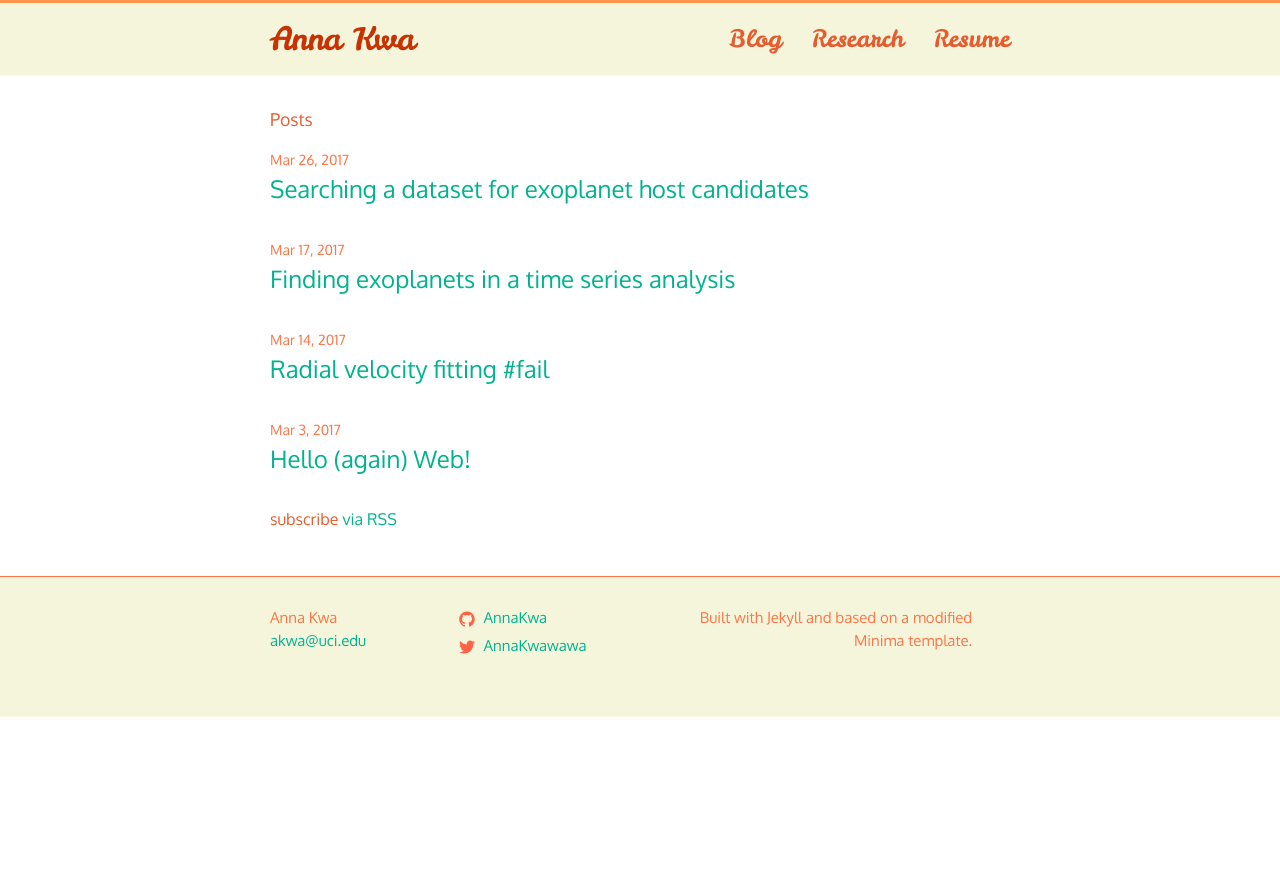
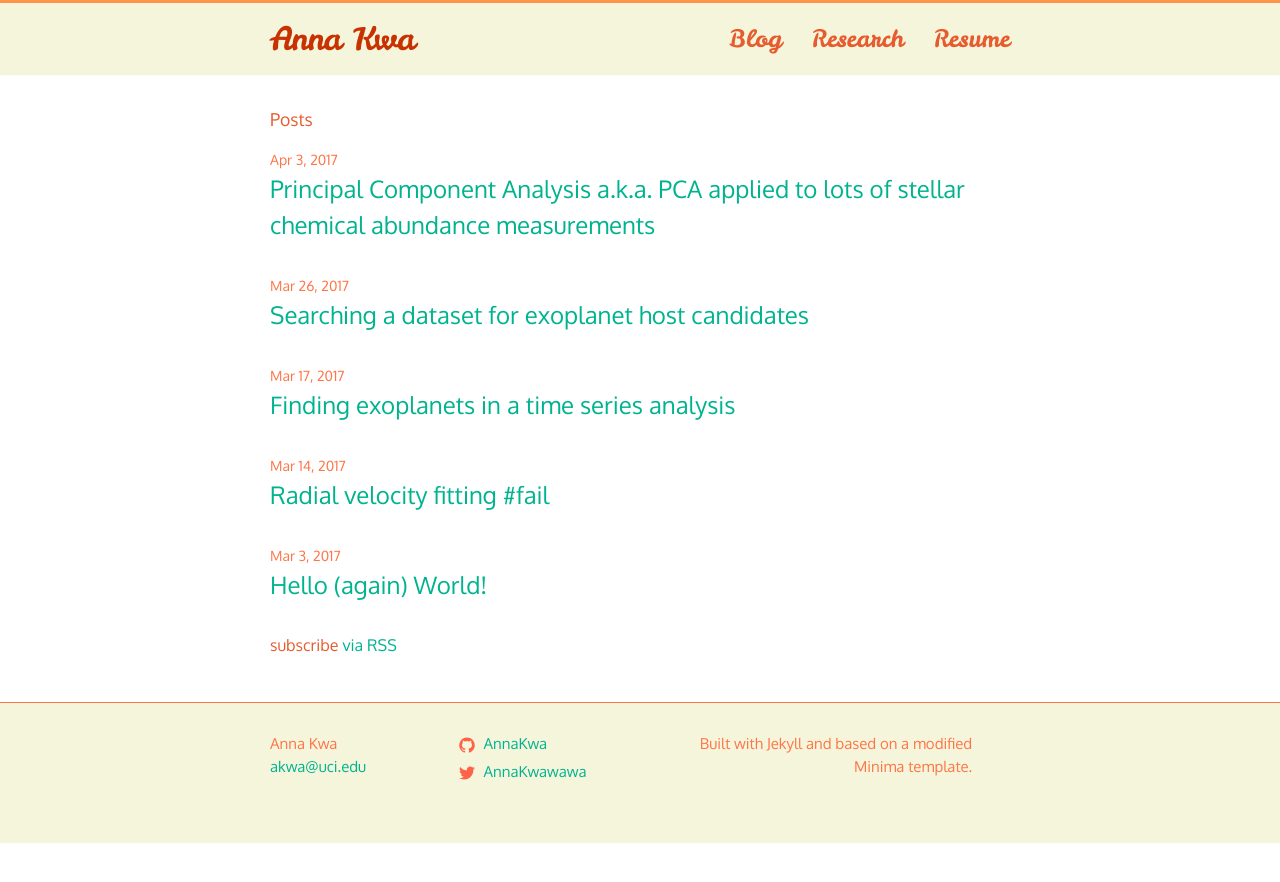
Before and after one commit to AnnaKwa/annakwa.github.io, a Jekyll site: the page built from blog.md, in a window 1280 px wide. Shown: the top 882 px of the page. Built offline with Jekyll 4.4.1, drawn with Linux system fonts in a browser that asks for light colours; some web fonts are replaced; some of the changed lines change nothing that is shown.

Commit message:
added old CEMP writing and files

````diff
--- a/_posts/2017-03-03-welcome.md
+++ b/_posts/2017-03-03-welcome.md
@@ -1,6 +1,6 @@
 ---
 layout: post
-title:  "Hello (again) Web!"
+title:  "Hello (again) World!"
 date:   2017-03-03
 categories: jekyll update
 ---
--- /dev/null
+++ b/_posts/2017-04-03-PCA_CEMP_abundances.md
@@ -0,0 +1,348 @@
+---
+layout: post
+title:  "Principal Component Analysis a.k.a. PCA applied to lots of stellar chemical abundance measurements"
+date:   2017-04-03
+use_math: true
+categories: PCA, chemical abundances, dimensionality reduction
+---
+## Dimensionality reduction:
+### Carbon-enhanced metal poor $\($CEMP$\)$ stars and their chemical abundance patterns
+
+This notebook is a blast from the past--my undergraduate research thesis was written on carbon-enhanced metal-poor stars, and I found some old data in my Gmail account that was great for illustrating the concept of dimensionality reduction.
+
+First, some background on the science behind what we're doing and why...
+
+### What is a CEMP star and why do some people care about them???
+
+In astronomy, a _metal_ is any element that is heavier than hydrogen or helium. $\($Yes, oxygen counts as a metal. So do carbon, nitrogen, etc.$\)$ So a _metal-poor_ star is one which contains relatively low levels of elements heavier than H/He compared to our own Sun $\($usually at least 10 times lower$\)$.
+![](http://astronomy.swin.edu.au/cms/cpg15x/albums/userpics/PeriodicTable.gif)
+
+Astronomers also tend to measure quantities in logarithmic scales. For example, to indicate that some star has the same ratio of oxygen atoms to hydrogen atoms as our Sun, we would write that this star's oxygen abundance as $[O/H]=0.0$, i.e. the ratio of oxygen to hydrogen in this star is $10^{~0} = 1$ times the oxygen/hydrogen ratio in our Sun. Another more oxygen-poor star might have an abundance of $[O/H]=-2$, meaning that its oxygen/hydrogen ratio is $10^{~-2}=0.01$ times that in Sun.
+
+Carbon-enhanced metal-poor $\($CEMP$\)$ stars are stars with very low iron $\($Fe$\)$ content relative to the Sun, but not-as-low carbon content as you might expect, given how low their other metal abundances are.
+
+
+```python
+%matplotlib inline
+import numpy as np
+import matplotlib.pyplot as plt
+from sklearn.decomposition import PCA
+from sklearn.preprocessing import StandardScaler
+from copy import copy
+
+```
+
+### Preliminaries: the curse of dimensionality
+
+Consider a D-dimensional uniform distribution with coordinates between [r,-r] on each axis.
+What is the probability of randomly drawing a point that lies within a distance $ r=\sqrt{x_1^2+\dots+x_{D}^2} $ of the origin?
+
+The volume of a hypersphere with radius r is $$ V_D(r)=\frac{2 r^D \pi^{D/2}}{D~\Gamma(D/2)} $$ so this probability is given by $$ f_D=\frac{V_D(r)}{(2r)^D} = \frac{\pi^{D/2}}{D~2^{D-1}~\Gamma(D/2)} $$ The limit of which goes to zero as D approaches infinity: $$  \lim_   {D\to \infty} f_d = 0 $$
+
+The larger the dimensionality of your data set, the more difficult it is to evenly sample its volume.
+
+
+### CEMP stars as high-dimensional datasets
+As an example below, we have approximately 100 stars $\($data points$\)$ with 23 measured chemical abundances $\($they live in a 23-dimensional parameter space$\)$. We could try and look for correlations between difference elemental abundances by pairing up every possible combination of elements, but that $\(1\)$ that would be a lot of pairings, and $\(2\)$ that wouldn't tell us anything if the structure in the data involved combinations of 3 or more coordinates $\($abundances$\)$.
+
+
+
+
+```python
+#We have ~100 carbon enhanced metal poor stars with 23 chemical abundances measured [Fe/H] and [X/Fe]
+
+#importing and floatify data
+infile=open('CEMPabundances.dat','r')
+per_row = []
+for line in infile:
+    per_row.append(line.split('\t'))
+elem_abundance_arr_str = list(zip(*per_row))
+
+truncated_elem_abundance_arr=[]
+tot_elem_abundance_arr=[]
+for arr0 in elem_abundance_arr_str:
+    tot_elem_abundance_arr.append([float(i) for i in arr0])
+
+#remove unmeasured elements
+for n in range(len(tot_elem_abundance_arr)):
+    arr0=tot_elem_abundance_arr[n]
+    truncated_elem_abundance_arr.append([x for x in arr0 if x!=-10000.])
+
+#read labels for abundances
+infile.close()
+#for arr in elem_abundance_arr:
+#    for i in range(len(arr)):
+#        arr[i]=float(arr[i])
+
+infile=open('elem_list.dat','r')
+per_row = []
+for line in infile:
+    per_row.append(line.split('\t'))
+elems=per_row[0]
+infile.close()
+
+#histogram distributions in abundances
+fig = plt.figure(figsize=(20, 20))
+for n in range(0,23):
+    ax=fig.add_subplot(5,5,(n+1))
+    ax.hist(truncated_elem_abundance_arr[n], 10, normed=1, facecolor='blue', alpha=0.4)
+    #ax.set_xlabel(elems[n])
+    ax.annotate(elems[n] ,xy=(0.05,0.9), xycoords='axes fraction', size=14)
+
+plt.show()
+```
+
+
+![png](/assets/CEMP_stellar_abundances_files/CEMP_stellar_abundances_3_0.png)
+
+
+You can kind of see that the distributions of chemical abundances for some elements (Europium, or Eu, looks the most obvious) appear to be bimodal. Might there be distinct sub-populations of these stars which can be grouped based on their abundances of a few of the elements above? $\($Spoiler, yes--we can sort of predict which elements have the most variance between populations using stellar evolution theory. But PCA makes this really obvious even if you don't know which evolutionary tracks produce barium versus europium.$\)$
+
+### Searching for structure in a 23-dimensional data set
+
+Without reducing the dimensionality, we can play around and try to search for some structure in the abundances. Looking for correlations between two dimensions is doable. If we were looking for structure in a plane defined by just two of these axes, we could make a triangle plot $\($no room here though$\)$ and visually inspect for any pairs of related abundances. We could do something similar to search for structure in the data that depended on 3 dimensions, but that would be hard to visualize and we'd have $\mathcal{O}(D^3)$ combinations to test, and so on for even more dimensions of the data.
+
+
+```python
+Dim1=17  #0-22    cheat: try combinations of 1,17,18,20,21,22
+Dim2=21 #0-22
+
+Nobjs=len(tot_elem_abundance_arr[0])
+
+#reform this array since next cell is changing it for whatever reason
+tot_elem_abundance_arr=[]
+for arr0 in elem_abundance_arr_str:
+    tot_elem_abundance_arr.append([float(i) for i in arr0])
+
+#only use objects with measurements for both elements
+arr1,arr2=[],[]
+for obj in range(Nobjs):
+    if tot_elem_abundance_arr[Dim1][obj]!=-10000. and tot_elem_abundance_arr[Dim2][obj]!=-10000.:
+        arr1.append(tot_elem_abundance_arr[Dim1][obj])
+        arr2.append(tot_elem_abundance_arr[Dim2][obj])
+
+fig=plt.figure(figsize=(3, 3))
+ax=fig.add_subplot(111)
+
+ax.plot(arr1,arr2, 'o')
+ax.annotate('N$_{obj}$='+repr(len(arr1)) ,xy=(0.05,0.9), xycoords='axes fraction', size=14)
+ax.set_xlabel(elems[Dim1],fontsize=22)
+ax.set_ylabel(elems[Dim2],fontsize=22)
+```
+
+
+
+
+    <matplotlib.text.Text at 0x7f6937b85588>
+
+
+
+
+![png](/assets/CEMP_stellar_abundances_files/CEMP_stellar_abundances_6_1.png)
+
+
+I cheated and used my prior knowledge to pick a combination of two elements that might be expected to have some structure in their 2D scatter plot. Europium $\($Eu$\)$ is produced in what is known as the r $\($rapid$\)$ process, which occurs at the late stages of life for high-mass stars. Therefore we expect a population of stars with higher Eu abundance (those which accreted  material from a dying high-mass binary companion) and a population with lower Eu abundance $\($stars which did not have a high-mass companion to accrete Eu from$\)$. Barium $\($Ba$\)$ is produced in the s $\($slow$\)$ process, which occurs in the late stages of a low-mass star's life. Thus we might expect that stars with higher Ba content might belong to a different group than stars with higher Eu content.
+
+However, this isn't apparent in the figure above. By eye, the two clumps of data points with [Ba/Fe]>1 have a correlation between Ba and Eu abundance. This is because their Ba and Eu content is mostly obtained through *accretion* of material from a companion star, or is already present in the gas that the star formed out of. Therefore a star might have a higher Ba or Eu abundance simply because it formed more recently, out of gas that was enriched by prior generations of stars. To disentangle this effect, we need to also consider the abundances of Fe and C, which give us information about how old a star is and how much material it has accreted from its companion.
+
+### PCA decomposition
+
+The code below does a principal components analysis of the dataset and returns the top three PCA vectors. Not all stars have all 23 elements measured. I fill in the unmeasured value with the median of the rest of the data, which is a simple way to deal with this. There are probably better ways of taking care of this consideration though.
+
+
+```python
+#unmeasured elements replaced with median of measurements
+n_components=8
+processed_arr=[]
+copy_arr = list(copy(tot_elem_abundance_arr))
+
+# replace unrecorded values with median
+for n in range(len(copy_arr)):
+    arr=copy_arr[n]
+    processed_arr.append(arr)
+    temp_arr=[]
+    for i in range(Nobjs):
+        if arr[i]!=-10000:
+            temp_arr.append(arr[i])
+    for i in range(Nobjs):
+        if arr[i]==-10000:
+            processed_arr[n][i]=np.median(temp_arr)
+
+# normalize data
+copy_arr = list(copy(processed_arr))
+std_processed_arr = StandardScaler().fit_transform(np.transpose(copy_arr))
+
+
+'''
+copy_arr = list(copy(processed_arr))
+for n in range(len(copy_arr)):
+    arr=copy_arr[n]
+    max_value = np.max( abs(np.array(copy_arr[n])))
+    processed_arr[n] = np.array(processed_arr[n]/max_value)
+'''
+
+
+# tranpose so each row is all chemical abundances for one star
+#std_processed_arr=np.transpose(std_processed_arr)
+
+pca = PCA(n_components)
+
+pca.fit(std_processed_arr)
+
+pca_score = pca.explained_variance_ratio_
+V = pca.components_
+PC1, PC2, PC3=V[0],V[1],V[2]
+
+
+print( 'Percent of variance in each PC' )
+print(pca.explained_variance_ratio_)
+print (repr(np.sum(pca_score))+' percent of variance captured by first '+repr(n_components)+' eigenvectors')
+
+
+# plot orientations of principal components
+fig=plt.figure(figsize=(20, 12))
+ax=fig.add_subplot(311)
+
+x=np.linspace(0,22,23)
+zeroline=np.zeros(23)
+ax.set_xlim([-1,24])
+ax.set_ylim([-1,1])
+ax.set_ylabel('PC 1',fontsize=20)
+ax.plot(x,zeroline,'--',color='grey')
+
+for n in range(len(elems)):
+    ax.annotate(elems[n] ,xy=(n,0.6+((-1)**n)*0.05), xycoords='data',ha="center", size=14)
+ax.plot(x,PC1,'o')
+
+ax2=fig.add_subplot(312)
+ax2.set_xlim([-1,24])
+ax2.set_ylim([-1,1.0])
+ax2.set_ylabel('PC 2',fontsize=20)
+ax2.plot(x,zeroline,'--',color='grey')
+
+for n in range(len(elems)):
+    ax2.annotate(elems[n] ,xy=(n,0.7+((-1)**n)*0.05), xycoords='data',ha="center", size=14)
+ax2.plot(x,PC2,'o')
+
+ax3=fig.add_subplot(313)
+ax3.set_xlim([-1,24])
+ax3.set_ylim([-1,1.0])
+ax3.set_ylabel('PC 3',fontsize=20)
+ax3.plot(x,zeroline,'--',color='grey')
+
+for n in range(len(elems)):
+    ax3.annotate(elems[n] ,xy=(n,0.7+((-1)**n)*0.05), xycoords='data',ha="center", size=14)
+ax3.plot(x,PC3,'o')
+
+```
+
+    Percent of variance in each PC
+    [ 0.2001063   0.12839156  0.09631772  0.0890388   0.06421381  0.0601888
+      0.04742005  0.04504102]
+    0.73071806833955022 percent of variance captured by first 8 eigenvectors
+
+
+
+
+
+    [<matplotlib.lines.Line2D at 0x7f6935d7a908>]
+
+
+
+
+![png](/assets/CEMP_stellar_abundances_files/CEMP_stellar_abundances_9_2.png)
+
+
+The first principal component PC1 accounts for about 20% of the variance. The elements with the highest contribution to PC1--other than Fe and C--are heavy elements that are formed through either the r- or s- processes. This isn't surprising if you are familiar with the different tracks of stellar evolution--the mass of the star will determine whether it undergoes r- or s- process synthesis at the end of its life.
+
+The second principal component PC2 accounts for about 13% of the variance. Aside from Fe, the main components of PC2 are lighter elements: N, Na, Mg, Al, Si, and Ca. Mg, Si, and Ca are so-called 'alpha elements', which are produced in type II supernovae. I'm not exactly sure how to interpret or explain the composition of PC2.
+
+### Plot in PCA space and compare to existing classification
+
+Finally, I take the original data and look at its 2D projection onto planes defined by different PCA eigenvectors. Each of these stars has been classified into a different subclass of CEMP stars in previous studies. At zeroth order, astronomers look at [Ba/Fe], [Eu/Fe], and [La/Fe] and make cuts in those abundances to define what group a star belongs in. For example, any star with [Ba/Fe] > $x_1$ and [Eu/Fe]<$x_2$ gets classified as type 's', and so on. In the future I'd be interested in running some clustering algorithm on the PCA projection and seeing if I can recover these classifications.
+
+
+```python
+
+#import type of each star so they can be labeled by color
+infile=open('type_list.dat','r')
+cemp_type = []
+for line in infile:
+    cemp_type.append(line.split()[0])
+color_list = []
+for t, starType in enumerate(cemp_type):
+    if starType =='s':
+        color_list.append('salmon')
+    elif starType =='no':
+        color_list.append('purple')
+    elif starType =='rs':
+        color_list.append('gold')
+    else:
+        color_list.append('turquoise')
+
+
+# Project data in PCA space
+pca_projection = np.transpose(pca.fit_transform(std_processed_arr))
+
+# Pick two PCA eigenvectors (1-8)
+pca_axes = (0,1)
+xAxis = pca_projection[pca_axes[0]]
+yAxis = pca_projection[pca_axes[1]]
+
+# Plot 2D projection in PCA_x, PCA_y
+fig=plt.figure(figsize=(12,12))
+
+ax=fig.add_subplot(223)
+
+# Pick two PCA eigenvectors (1-8)
+pca_axes = (0,1)
+xAxis = pca_projection[pca_axes[0]]
+yAxis = pca_projection[pca_axes[1]]
+
+ax=fig.add_subplot(223)
+ax.scatter(xAxis,yAxis, color=color_list, picker=True)
+ax.set_xlabel('PCA '+ repr(pca_axes[0]+1))
+ax.set_ylabel('PCA '+ repr(pca_axes[1]+1))
+ax.set_xlim([np.min(xAxis)*1.2, np.max(xAxis*1.2)])
+ax.set_ylim(np.min(yAxis)*1.2, np.max(yAxis*1.2))
+
+
+ax=fig.add_subplot(221)
+pca_axes = (0,2)
+xAxis = pca_projection[pca_axes[0]]
+yAxis = pca_projection[pca_axes[1]]
+
+ax.scatter(xAxis,yAxis, color=color_list, picker=True)
+ax.set_xlabel('PCA '+ repr(pca_axes[0]+1))
+ax.set_ylabel('PCA '+ repr(pca_axes[1]+1))
+ax.set_xlim([np.min(xAxis)*1.2, np.max(xAxis*1.2)])
+ax.set_ylim(np.min(yAxis)*1.2, np.max(yAxis*1.2))
+
+ax=fig.add_subplot(224)
+pca_axes = (2,1)
+xAxis = pca_projection[pca_axes[0]]
+yAxis = pca_projection[pca_axes[1]]
+
+ax.scatter(xAxis,yAxis, color=color_list, picker=True)
+ax.set_xlabel('PCA '+ repr(pca_axes[0]+1))
+ax.set_ylabel('PCA '+ repr(pca_axes[1]+1))
+ax.set_xlim([np.min(xAxis)*1.2, np.max(xAxis*1.2)])
+ax.set_ylim(np.min(yAxis)*1.2, np.max(yAxis*1.2))
+
+ax.plot([-99],[-99], 'o', label='s', color='salmon')
+ax.plot([-99],[-99], 'o', label='rs', color='gold')
+ax.plot([-99],[-99], 'o', label='low-s', color='turquoise')
+ax.plot([-99],[-99], 'o', label='no', color='purple')
+
+ax.legend(bbox_to_anchor=(0.7, 2.05), fontsize=20)
+```
+
+
+
+
+    <matplotlib.legend.Legend at 0x7f6934702240>
+
+
+
+
+![png](/assets/CEMP_stellar_abundances_files/CEMP_stellar_abundances_12_1.png)
````
Also changed, not shown: assets/CEMP_stellar_abundances_files/CEMP_stellar_abundances_12_1.png (added), assets/CEMP_stellar_abundances_files/CEMP_stellar_abundances_3_0.png (added), assets/CEMP_stellar_abundances_files/CEMP_stellar_abundances_6_1.png (added), assets/CEMP_stellar_abundances_files/CEMP_stellar_abundances_9_2.png (added), 1 other file.
